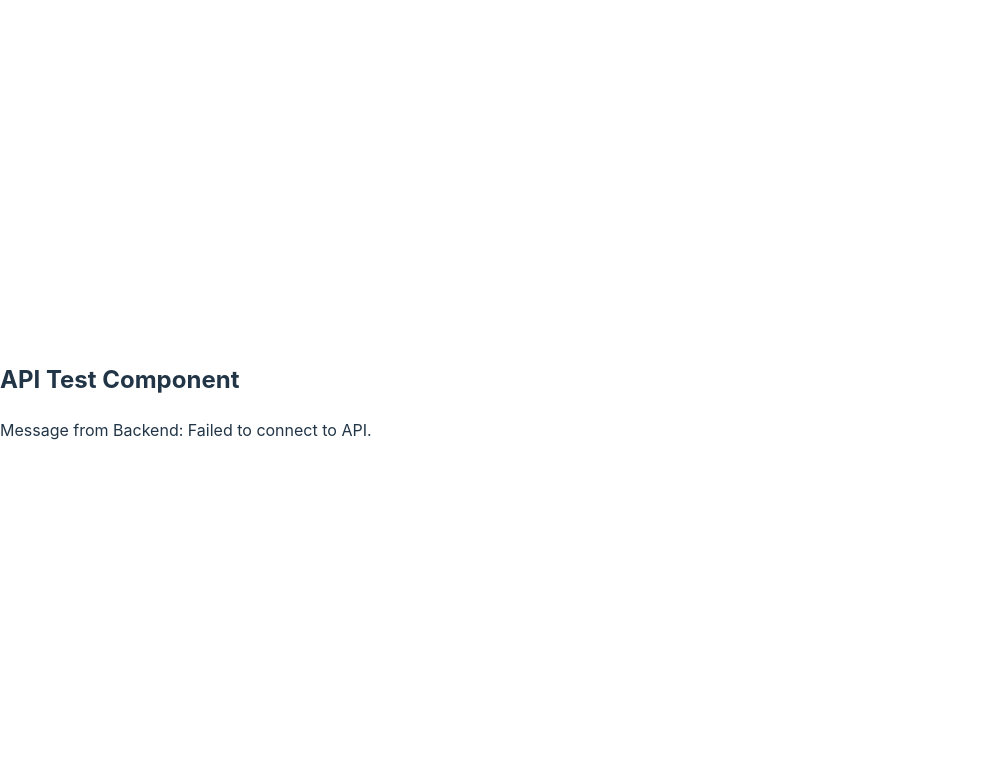
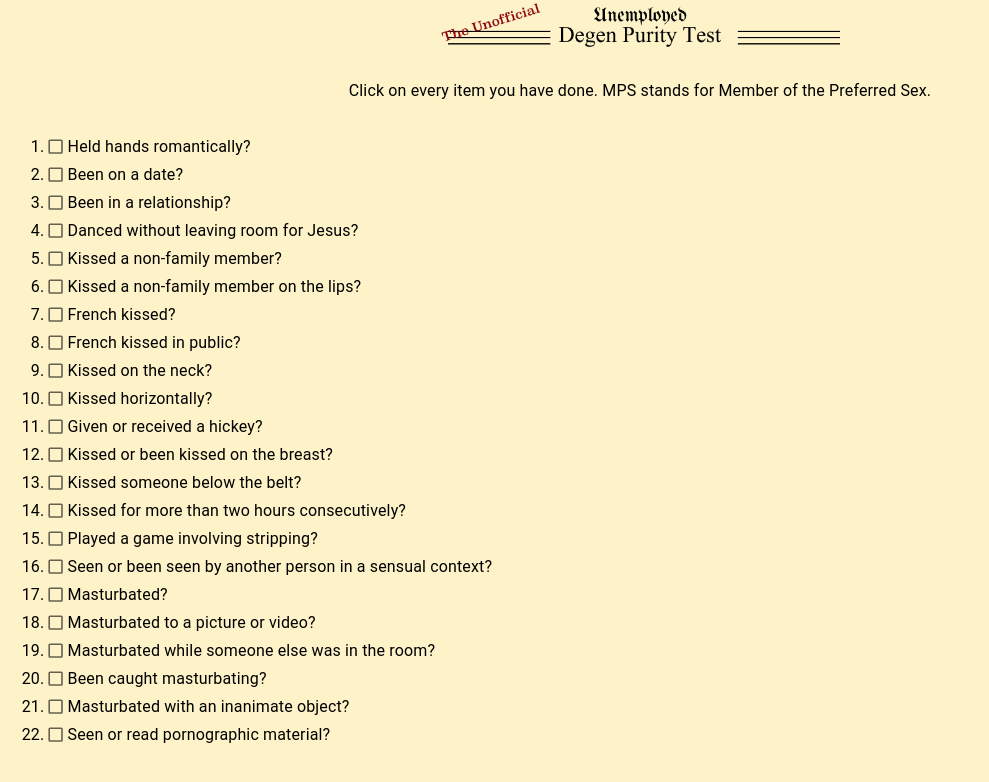
Before and after one commit to THL-Leo/brnrot.ai, a React (Vite) app in the folder frontend/: page / in a window 1280 px wide. Shown: the top 782 px of the page, without its empty margins (0-989 px from the left). Built offline with nearby package versions, Linux system fonts and the light colour scheme; no server answers.

Commit message:
added some sample questions

```diff
--- a/frontend/src/App.jsx
+++ b/frontend/src/App.jsx
@@ -1,10 +1,11 @@
 import React from 'react';
-import APITest from './ApiTest';
+// import APITest from './ApiTest';
+import DegenPurityTest from "./DegenPurityTest";
 
 function App() {
   return (
     <div>
-      <APITest />
+      <DegenPurityTest />
     </div>
   );
 }
--- /dev/null
+++ b/frontend/src/DegenPurityTest.jsx
@@ -0,0 +1,105 @@
+import React from "react";
+import {
+  Box,
+  Typography,
+  Checkbox,
+  Stack,
+} from "@mui/material";
+// Add your image import. Adjust the path according to your project structure
+import testImage from "./assets/degen.png"; // Change this to your image path
+
+const questions = [
+  "Held hands romantically?",
+  "Been on a date?",
+  "Been in a relationship?",
+  "Danced without leaving room for Jesus?",
+  "Kissed a non-family member?",
+  "Kissed a non-family member on the lips?",
+  "French kissed?",
+  "French kissed in public?",
+  "Kissed on the neck?",
+  "Kissed horizontally?",
+  "Given or received a hickey?",
+  "Kissed or been kissed on the breast?",
+  "Kissed someone below the belt?",
+  "Kissed for more than two hours consecutively?",
+  "Played a game involving stripping?",
+  "Seen or been seen by another person in a sensual context?",
+  "Masturbated?",
+  "Masturbated to a picture or video?",
+  "Masturbated while someone else was in the room?",
+  "Been caught masturbating?",
+  "Masturbated with an inanimate object?",
+  "Seen or read pornographic material?",
+];
+
+const DegenPurityTest = () => {
+  return (
+    <Box
+      sx={{
+        backgroundColor: "#fdf2c8",
+        color: "#000",
+        height: "100vh",
+        width: "100vw",
+        fontFamily: "'Comic Sans', monospace", // More retro looking font
+        boxSizing: "border-box",
+      }}
+    >
+      <Box
+        component="img"
+        sx={{
+          width: "100%",
+          maxWidth: 400,
+          height: "auto",
+          display: "block",
+          margin: "0 auto",
+          mb: 4,
+        }}
+        alt="Test image"
+        src={testImage}
+      />
+      <Typography sx={{ textAlign: "center", mb: 4 }}>
+        Click on every item you have done. MPS stands for Member of the
+        Preferred Sex.
+      </Typography>
+      <Box sx={{ textAlign: "left", padding: "0 1rem" }}>
+        <Stack spacing={0.5}>  {/* Reduced spacing between items */}
+          {questions.map((question, index) => (
+            <Box
+              key={index}
+              sx={{
+                display: 'flex',
+                alignItems: 'center',
+                gap: 0,  // Remove gap
+              }}
+            >
+              <Typography
+                sx={{
+                  width: '24px',  // Fixed width instead of minWidth
+                  fontSize: '1rem',
+                  textAlign: 'right',  // Right align the numbers
+                }}
+              >
+                {index + 1}
+              </Typography>
+              <Typography>.</Typography>
+              <Checkbox
+                sx={{
+                  padding: '2px',  // Reduce checkbox padding
+                  '& .MuiSvgIcon-root': {
+                    fontSize: '1.2rem',  // Smaller checkbox
+                  }
+                }}
+              />
+              <Typography sx={{ fontSize: '1rem' }}>
+                {question}
+              </Typography>
+            </Box>
+          ))}
+        </Stack>
+      </Box>
+    </Box>
+  );
+};
+
+export default DegenPurityTest;
```
Also changed, not shown: frontend/src/assets/degen.png (added).
